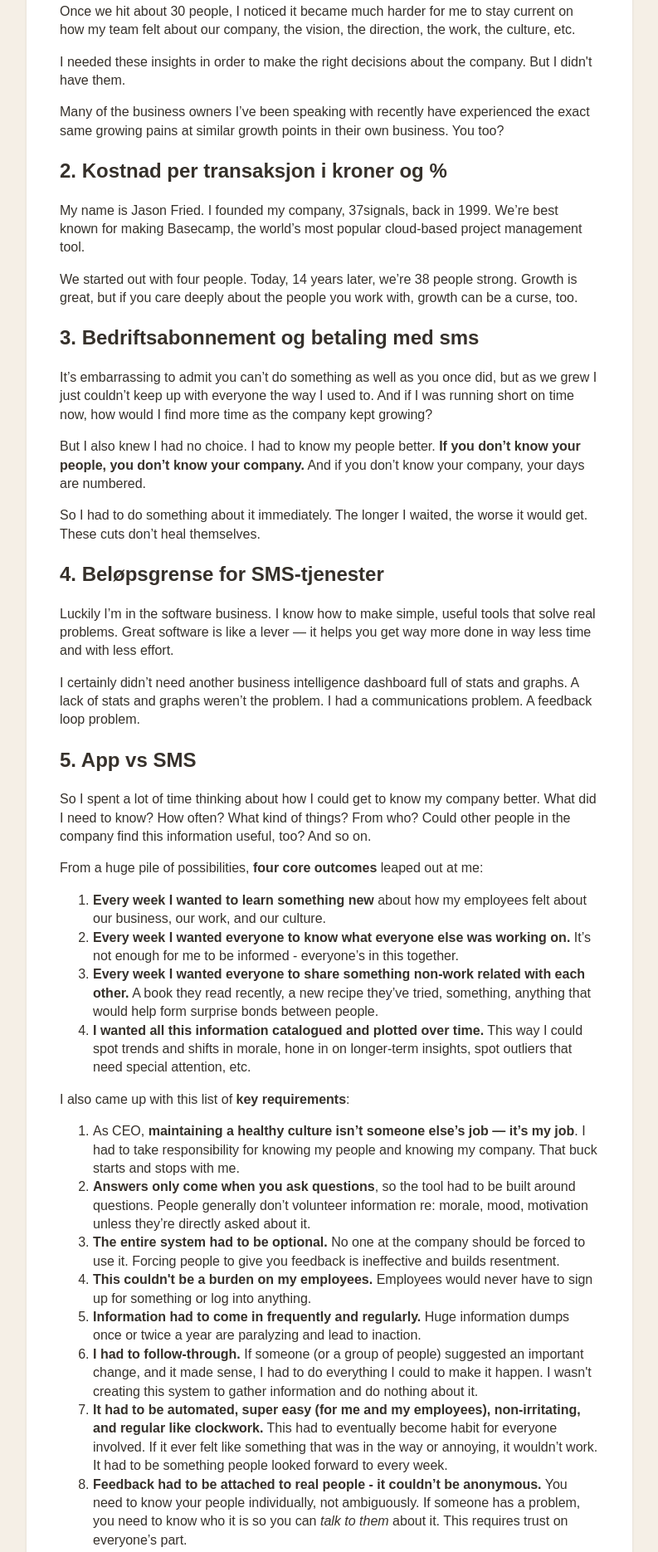
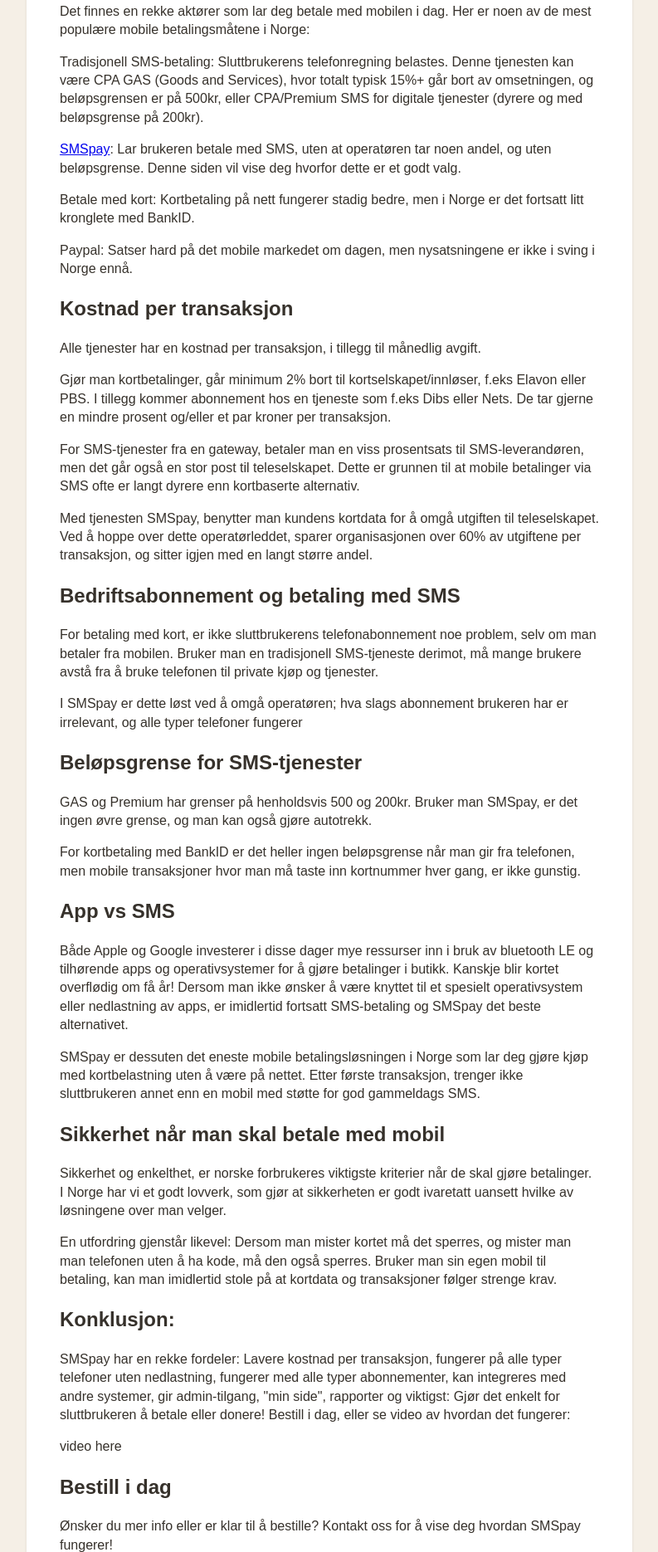
Before and after one commit to front/betalemedmobil, a plain HTML site: page index.html in a window 1280 px wide. Shown: the part 930-2800 px from the top of the page at 83% size, without its empty margins (243-1036 px from the left). Drawn offline with Linux system fonts and the light colour scheme.

Commit message:
Mer innhold

```diff
--- a/index.html
+++ b/index.html
@@ -25,90 +25,27 @@
             <img alt="Betale med mobil" class="illustration" src="img/betale-med-mobil.jpg" />
           </div>
 
-          <h2>1. Ulike typer mobile betalingsløsninger </h2>
-          <p>Once we hit about 30 people, I noticed it became much harder for me to stay current on how my team felt about our company, the vision, the direction, the work, the culture, etc.</p>
+          <h2>Ulike typer mobile betalingsløsninger</h2><p>Det finnes en rekke aktører som lar deg betale med mobilen i dag. Her er noen av de mest populære mobile betalingsmåtene i Norge:</p>
+          <p>Tradisjonell SMS-betaling: Sluttbrukerens telefonregning belastes. Denne tjenesten kan være CPA GAS (Goods and Services), hvor totalt typisk 15%+ går bort av omsetningen, og beløpsgrensen er på 500kr, eller CPA/Premium SMS for digitale tjenester (dyrere og med beløpsgrense på 200kr). </p>
+          <p><a href="http://smspay.io">SMSpay</a>: Lar brukeren betale med SMS, uten at operatøren tar noen andel, og uten beløpsgrense. Denne siden vil vise deg hvorfor dette er et godt valg.</p>
+          <p>Betale med kort: Kortbetaling på nett fungerer stadig bedre, men i Norge er det fortsatt litt kronglete med BankID.</p>
+          <p>Paypal: Satser hard på det mobile markedet om dagen, men nysatsningene er ikke i sving i Norge ennå.</p>
+          <h2>Kostnad per transaksjon</h2><p>Alle tjenester har en kostnad per transaksjon, i tillegg til månedlig avgift. </p>
+          <p>Gjør man kortbetalinger, går minimum 2% bort til kortselskapet/innløser, f.eks Elavon eller PBS. I tillegg kommer abonnement hos en tjeneste som f.eks Dibs eller Nets. De tar gjerne en mindre prosent og/eller et par kroner per transaksjon.</p>
+          <p>For SMS-tjenester fra en gateway, betaler man en viss prosentsats til SMS-leverandøren, men det går også en stor post til teleselskapet. Dette er grunnen til at mobile betalinger via SMS ofte er langt dyrere enn kortbaserte alternativ. </p>
+          <p>Med tjenesten SMSpay, benytter man kundens kortdata for å omgå utgiften til teleselskapet. Ved å hoppe over dette operatørleddet, sparer organisasjonen over 60% av utgiftene per transaksjon, og sitter igjen med en langt større andel.</p>
+          <h2>Bedriftsabonnement og betaling med SMS</h2><p>For betaling med kort, er ikke sluttbrukerens telefonabonnement noe problem, selv om man betaler fra mobilen. Bruker man en tradisjonell SMS-tjeneste derimot, må mange brukere avstå fra å bruke telefonen til private kjøp og tjenester. </p>
+          <p>I SMSpay er dette løst ved å omgå operatøren; hva slags abonnement brukeren har er irrelevant, og alle typer telefoner fungerer</p>
+          <h2>Beløpsgrense for SMS-tjenester</h2><p>GAS og Premium har grenser på henholdsvis 500 og 200kr. Bruker man SMSpay, er det ingen øvre grense, og man kan også gjøre autotrekk. </p>
+          <p>For kortbetaling med BankID er det heller ingen beløpsgrense når man gir fra telefonen, men mobile transaksjoner hvor man må taste inn kortnummer hver gang, er ikke gunstig.</p>
+          <h2>App vs SMS</h2><p>Både Apple og Google investerer i disse dager mye ressurser inn i bruk av bluetooth LE og tilhørende apps og operativsystemer for å gjøre betalinger i butikk. Kanskje blir kortet overflødig om få år! Dersom man ikke ønsker å være knyttet til et spesielt operativsystem eller nedlastning av apps, er imidlertid fortsatt SMS-betaling og SMSpay det beste alternativet. </p>
+          <p>SMSpay er dessuten det eneste mobile betalingsløsningen i Norge som lar deg gjøre kjøp med kortbelastning uten å være på nettet. Etter første transaksjon, trenger ikke sluttbrukeren annet enn en mobil med støtte for god gammeldags SMS.</p>
+          <h2>Sikkerhet når man skal betale med mobil</h2><p>Sikkerhet og enkelthet, er norske forbrukeres viktigste kriterier når de skal gjøre betalinger. I Norge har vi et godt lovverk, som gjør at sikkerheten er godt ivaretatt uansett hvilke av løsningene over man velger.</p>
+          <p>En utfordring gjenstår likevel: Dersom man mister kortet må det sperres, og mister man man telefonen uten å ha kode, må den også sperres. Bruker man sin egen mobil til betaling, kan man imidlertid stole på at kortdata og transaksjoner følger strenge krav.</p>
+          <h2>Konklusjon: </h2><p>SMSpay har en rekke fordeler: Lavere kostnad per transaksjon, fungerer på alle typer telefoner uten nedlastning, fungerer med alle typer abonnementer, kan integreres med andre systemer, gir admin-tilgang, "min side", rapporter og viktigst: Gjør det enkelt for sluttbrukeren å betale eller donere! Bestill i dag, eller se video av hvordan det fungerer:</p>
+          <p>video here</p>
+          <h2>Bestill i dag</h2><p>Ønsker du mer info eller er klar til å bestille? Kontakt oss for å vise deg hvordan SMSpay fungerer!</p>
 
-          <p>I needed these insights in order to make the right decisions about the company. But I didn't have them.</p>
-
-          <p>Many of the business owners I&rsquo;ve been speaking with recently have experienced the exact same growing pains at similar growth points in their own business. You too?</p>
-
-          <h2>2. Kostnad per transaksjon i kroner og %</h2>
-          <p>My name is Jason Fried. I founded my company, 37signals, back in 1999. We&rsquo;re best known for making Basecamp, the world&rsquo;s most popular cloud-based project management tool.</p>
-
-          <p>We started out with four people. Today, 14 years later, we&rsquo;re 38 people strong. Growth is great, but if you care deeply about the people you work with, growth can be a curse, too.</p>
-
-          <h2>3. Bedriftsabonnement og betaling med sms</h2>
-          <p>It&rsquo;s embarrassing to admit you can&rsquo;t do something as well as you once did, but as we grew I just couldn&rsquo;t keep up with everyone the way I used to. And if I was running short on time now, how would I find more time as the company kept growing?</p>
-
-          <p>But I also knew I had no choice. I had to know my people better. <strong>If you don&rsquo;t know your people, you don&rsquo;t know your company.</strong> And if you don&rsquo;t know your company, your days are numbered.</p>
-
-          <p>So I had to do something about it immediately. The longer I waited, the worse it would get. These cuts don&rsquo;t heal themselves.</p>
-
-          <h2>4. Beløpsgrense for SMS-tjenester</h2>
-          <p>Luckily I&rsquo;m in the software business. I know how to make simple, useful tools that solve real problems. Great software is like a lever &mdash; it helps you get way more done in way less time and with less effort.</p>
-
-          <p>I certainly didn&rsquo;t need another business intelligence dashboard full of stats and graphs. A lack of stats and graphs weren&rsquo;t the problem. I had a communications problem. A feedback loop problem.</p>
-
-          <h2>5. App vs SMS</h2>
-          <p>So I spent a lot of time thinking about how I could get to know my company better. What did I need to know? How often? What kind of things? From who? Could other people in the company find this information useful, too? And so on.</p>
-
-          <p>From a huge pile of possibilities, <strong>four core outcomes</strong> leaped out at me:</p>
-
-          <ol>
-            <li><strong>Every week I wanted to learn something new</strong> about how my employees felt about our business, our work, and our culture.</li>
-            <li><strong>Every week I wanted everyone to know what everyone else was working on.</strong> It&rsquo;s not enough for me to be informed - everyone&rsquo;s in this together.</li>
-            <li><strong>Every week I wanted everyone to share something non-work related with each other.</strong> A book they read recently, a new recipe they&rsquo;ve tried, something, anything that would help form surprise bonds between people.</li>
-            <li><strong>I wanted all this information catalogued and plotted over time.</strong> This way I could spot trends and shifts in morale, hone in on longer-term insights, spot outliers that need special attention, etc.</li>
-           </ol>
-
-          <p>I also came up with this list of <strong>key requirements</strong>:</p>
-
-          <ol>
-            <li>As CEO, <strong>maintaining a healthy culture isn&rsquo;t someone else&rsquo;s job &mdash; it&rsquo;s my job</strong>. I had to take responsibility for knowing my people and knowing my company. That buck starts and stops with me.</li>
-            <li><strong>Answers only come when you ask questions</strong>, so the tool had to be built around questions. People generally don&rsquo;t volunteer information re: morale, mood, motivation unless they&rsquo;re directly asked about it.</li>
-            <li><strong>The entire system had to be optional.</strong> No one at the company should be forced to use it. Forcing people to give you feedback is ineffective and builds resentment.</li>
-            <li><strong>This couldn't be a burden on my employees.</strong> Employees would never have to sign up for something or log into anything.</li>
-            <li><strong>Information had to come in frequently and regularly.</strong> Huge information dumps once or twice a year are paralyzing and lead to inaction.</li>
-            <li><strong>I had to follow-through.</strong> If someone (or a group of people) suggested an important change, and it made sense, I had to do everything I could to make it happen. I wasn't creating this system to gather information and do nothing about it.</li>
-            <li><strong>It had to be automated, super easy (for me and my employees), non-irritating, and regular like clockwork.</strong> This had to eventually become habit for everyone involved. If it ever felt like something that was in the way or annoying, it wouldn&rsquo;t work. It had to be something people looked forward to every week.</li>
-            <li><strong>Feedback had to be attached to real people - it couldn&rsquo;t be anonymous.</strong> You need to know your people individually, not ambiguously. If someone has a problem, you need to know who it is so you can <em>talk to them</em> about it. This requires trust on everyone&rsquo;s part.</li>
-            <li><strong>Success depended on a combination of automated, and face-to-face, back-and-forth</strong> with my team. The unique combination of automated and face-to-face communication play off each other in really positive ways.</li>
-          </ol>
-
-          <h2>6. Sikkerhet når man skal betale med mobil</h2>
-          <p>So I pulled together a small team, and we started building the tool we needed to make all this happen. We prototyped, and prototyped, and prototyped until we absolutely nailed it.</p>
-
-          <p>We&rsquo;ve been using this tool &mdash; which we now call &ldquo;<strong>Know Your Company</strong>&rdquo; &mdash; since early 2013 and it&rsquo;s been enlightening. I&rsquo;m so much more aware now, and employees are certain they are being heard.</p>
-
-
-          <h2>7. Integrasjoner</h2>
-          <p>Knowing my company better has already led to improvements in customer service, employee benefits, hiring procedures, development priorities, company culture, and performance feedback. And that&rsquo;s just the start.</p>
-
-          <p>And now, after months of development, design, tweaking, and fine-tuning, we&rsquo;d like to help you get to know your company, too. We&rsquo;ve decided to turn <strong>Know Your Company</strong> into a product any business owner can use.</p>
-
-          <h2>8. Registrering</h2>
-
-          <p>There are a few requirements to use <strong>Know Your Company.</strong></p>
-
-          <ul>
-            <li>You own a company with between 25 and 75 employees. It&rsquo;s OK if you grow beyond that, but it&rsquo;s best to start with Know Your Company somewhere between 25 and 75 employees.</li>
-            <li>You&rsquo;re struggling with cultural growing pains like I was.</li>
-            <li>You know there are things about your own business that you don't know (but should know).</li>
-            <li>You acknowledge that answers come from questions, so the right questions are key.</li>
-            <li>You&rsquo;re committing to listening to your team and taking action if something in need of change reveals itself.</li>
-            <li>You&rsquo;re willing to invest just $100 per employee. This is a one-time investment, not an ongoing expense. For example, if you have 27 employees, you'd invest $2700 in the product, one time. No monthly or annual fees.</li>
-          </ul>
-
-          <p>If this sounds like you, and you want to get to know your company better, just drop me an email at <a href="mailto:post@front.no">post@front.no</a> and I'll give you a personal tour of the product. If you&rsquo;re in Chicago, we can do it in person. If you&rsquo;re not, we can do it via Skype, iChat, WebEx, GoTo Meeting, or whatever works for you.</p>
-
-          <h2>Bestill <em>i dag</em></h2>
-          <p>If you like what you see, we can get you set up the next day. Week after week after week, the insights will keep coming. Months from now you&rsquo;ll know so much more about your company than you ever did before.</p>
-
-          <p>And if it doesn&rsquo;t work for you, you can have all your money back &mdash; you have my personal guarantee. I don&rsquo;t want to keep a penny if you aren&rsquo;t getting to know your company better.</p>
-
-          <p>So let&rsquo;s get started. Drop me an email at <a href="mailto:post@front.no">post@front.no</a>. Tell me your story, your struggles, your managerial growing pains. And I&rsquo;ll show you how <strong>Know Your Company</strong> can help.</p>
-
-          <p>I&rsquo;m really looking forward to working with you to help you get to know your company again.</p>
 
           <p>This is going to be fun,</p>
 
```
